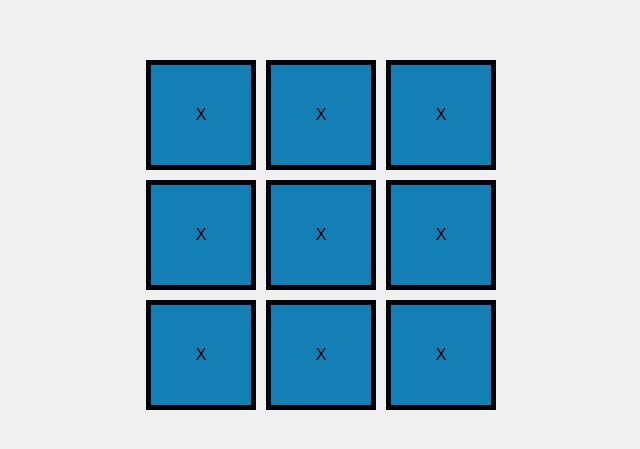
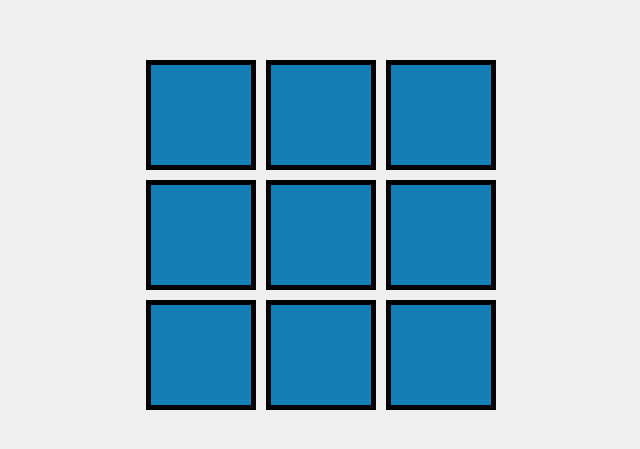
Before and after one commit to MatthewDeLeon-ops/tictactoeFrontEnd, a React (Create React App) app in the folder my-app/: page / in a window 1280 px wide. Shown: the part 165-614 px from the top of the page, without its empty margins (319-959 px from the left). Built offline with nearby package versions, Linux system fonts and the light colour scheme.

Commit message:
thanks its IP

```diff
--- a/my-app/src/components/cellComponent.tsx
+++ b/my-app/src/components/cellComponent.tsx
@@ -1,79 +1,83 @@
-//!  React, component names must start with a capital letter
-
 import React, { ReactNode, useState } from 'react'
 import '../components/cellsStyle.css'
 
 /* //* Using cellStyles.css for styling my components */
 
 interface squareBlocks {
-  children: React.ReactNode
+  draw: null | 'X' | 'O'
+  onClick: () => void
+  children: ReactNode
 }
 
 interface RowProps {
   children: React.ReactNode
 }
 
-/* //? Renders a <div> with the class 'tiles' and  its children. */
-//! The hover effect defined in my css file is applied to all elements with the class tiles, including those in my TilesComponent*/
-
-const TilesComponent: React.FC<squareBlocks> = ({ children }) => {
-  // State to track whether "X" should be drawn
-  const [draw, setDraw] = useState<boolean>(false)
-  // handleClick function to draw "X"
-  const handleClick = () => {
-    // Toggle between "X" and "O" on each click
-    setDraw(!draw)
-  }
-
-  // Style for drawing "X"
+interface TilesComponentProps extends squareBlocks {
+  tileIndex: number
+}
+const TilesComponent: React.FC<TilesComponentProps> = ({
+  draw,
+  onClick,
+  tileIndex,
+  children,
+}) => {
   const inputStyle: React.CSSProperties = {
     color: 'white',
     fontSize: '10mm',
   }
-
   return (
-    <div className="tiles" onClick={handleClick}>
-      {/* {drawX ? <span style={inputStyle}>X</span> : null}
-      {drawO ? <span style={inputStyle}>O</span> : null} */}
-      <div>
-        {draw ? 'O' : 'X'}
-      </div>
-      {children}
+    <div className="tiles" onClick={onClick} data-tile-index={tileIndex}>
+      {draw ? <span style={inputStyle}>{children}</span> : null}
     </div>
   )
 }
-
-//? Renders a <div> with a style object defining display properties. This functionally ensures that the squares are displayed in a row. */
-
 const RowComponent: React.FC<RowProps> = ({ children }) => {
   const rowStyle: React.CSSProperties = {
     clear: 'both',
-    display: 'flex', // Ensure that the squares are in a row
+    display: 'flex', // Ensure that the squares are in a row and scales with the html
   }
-
   return <div style={rowStyle}>{children}</div>
 }
 
 //? Layout renders a <div> with the class 'board' containing each row segment which contains each tile in it.
+const Layout = () => {
+  //* Create a new array with a length of 9, where all elements are initially set to null
+  //* create a state variable (draw) and a function to update that state (setDraw).
+  //* Specify the type of the state.
+  const [draw, setDraw] = useState<Array<'X' | 'O' | null>>(Array(9).fill(null))
 
-const Layout = () => {
+  //* second UseState that'll be used for caching the previous Draw State to alternate the new state.
+  const [isXNext, setIsXNext] = useState<boolean>(true)
+
+  //* Implemented a tileIndex to uniquely identify each tile
+  const handleClick = (tileIndex: number) => {
+    setDraw((prevDraw) => {
+      const newDraw = [...prevDraw]
+      newDraw[tileIndex] = isXNext ? 'X' : 'O'
+      setIsXNext(!isXNext) //? Toggle the flag for the next click
+      return newDraw
+    })
+  }
   return (
     <div className="board">
-      <RowComponent>
-        <TilesComponent> </TilesComponent>
-        <TilesComponent> </TilesComponent>
-        <TilesComponent> </TilesComponent>
-      </RowComponent>
-      <RowComponent>
-        <TilesComponent> </TilesComponent>
-        <TilesComponent> </TilesComponent>
-        <TilesComponent> </TilesComponent>
-      </RowComponent>
-      <RowComponent>
-        <TilesComponent> </TilesComponent>
-        <TilesComponent> </TilesComponent>
-        <TilesComponent> </TilesComponent>
-      </RowComponent>
+      {[0, 1, 2].map((row) => (
+        <RowComponent key={row}>
+          {[0, 1, 2].map((col) => {
+            const tileIndex = row * 3 + col
+            return (
+              <TilesComponent
+                key={tileIndex}
+                draw={draw[tileIndex]}
+                onClick={() => handleClick(tileIndex)}
+                tileIndex={tileIndex}
+              >
+                {draw[tileIndex]}
+              </TilesComponent>
+            )
+          })}
+        </RowComponent>
+      ))}
     </div>
   )
 }
```
